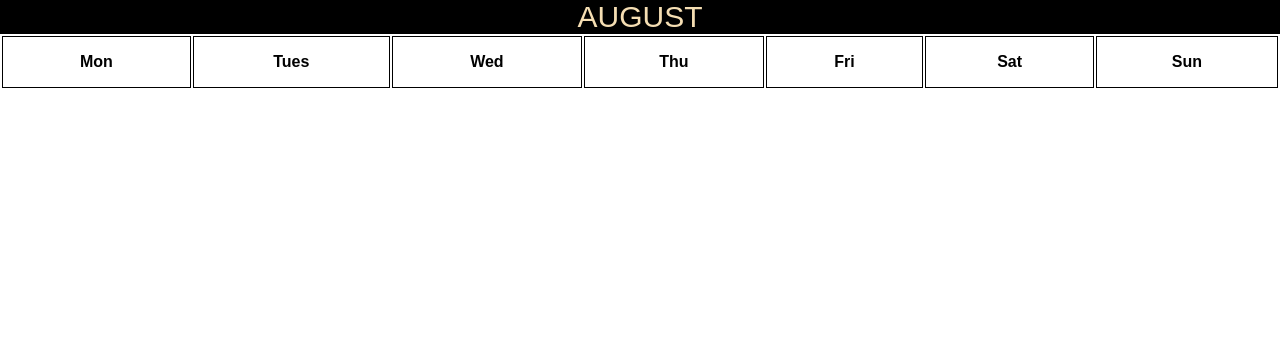
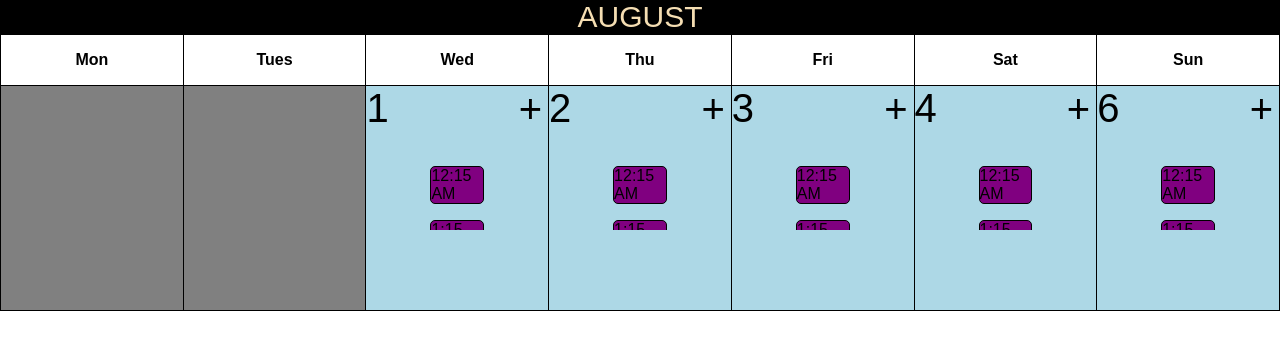
Before and after one commit to Henelllis/React-Calendar, a React app: page / in a window 1280 px wide. Shown: the top 350 px of the page. Built offline with nearby package versions, Linux system fonts and the light colour scheme; the HTML template or start-up script is replaced by a standard one.

Commit message:
Intial mock up of Calendar

```diff
--- a/src/Container/Calendar/Calendar.css
+++ b/src/Container/Calendar/Calendar.css
@@ -9,6 +9,7 @@
   .table  {
     margin: 0 auto;
     width: 100%;
+    border-collapse: collapse;
 
   }
 
@@ -16,3 +17,80 @@
       border: 1px solid black;
       padding: 1rem 1.25rem
   }
+
+  .calendarDay {
+    border: 1px solid black;
+    display: table-cell;
+    padding: 4rem;
+    width: 14.25743545%;
+
+    background-color:lightblue;
+    height:100%;
+    position: relative;
+}
+
+.dayNumber {
+
+    position: absolute;
+    font-size: 2.5rem;
+    /* height: 100%;
+    width: 100%; */
+    top: 0;
+    left: 0;
+    background: lightblue;
+}
+
+.unUsedDay {
+
+    border: 1px solid black;
+    display: table-cell;
+    padding: 4rem;
+    background-color:grey;
+    width: 14.25743545%;
+    height:100%;
+    position: relative;
+}
+
+.reminderList{
+    list-style-type: none;
+    overflow-y: scroll;
+    height: 4rem;
+    text-align: left;
+    padding-left: 0;
+    padding-bottom: 0;
+}
+
+
+.reminderList li{
+    display: block;
+    border: 1px solid black;
+    border-radius: 5px;
+    margin: 0 auto;
+    background-color: purple;
+
+}
+
+.reminderList li:hover{
+    background-color: red;
+}
+
+.reminderList li:not(:last-child){
+    margin-bottom: 1rem;
+}
+
+
+.exitButton {
+    position: absolute;
+    top: 0;
+    right: 0;
+    background: lightblue;
+    border:none;
+    font-size: 2.5rem;
+    color: black;
+}
+
+
+.exitButton:hover {
+
+    color: pink;
+}
--- a/src/Container/Calendar/Calendar.js
+++ b/src/Container/Calendar/Calendar.js
@@ -16,6 +16,60 @@ class Calendar extends Component {
             <span className ={styles.monthHeader}> AUGUST </span>
             <table className={styles.table}>
                 <CalenderHeader/>
+            <tr>
+                <td  className={styles.unUsedDay}> </td>
+                <td  className={styles.unUsedDay}> </td>
+                <td className={styles.calendarDay}>
+                    <div className={styles.dayNumber}>1</div>
+                    <button className={styles.exitButton}>  + </button>
+                    <ul className={styles.reminderList}>
+                        <li>12:15 AM</li>
+                        <li>1:15 AM</li>
+                        <li>2:15 AM</li>
+                        <li>3:15 AM</li>
+                    </ul>
+                 </td>
+                 <td className={styles.calendarDay}>
+                    <div className={styles.dayNumber}>2</div>
+                    <button className={styles.exitButton}>  + </button>
+                    <ul className={styles.reminderList}>
+                        <li>12:15 AM</li>
+                        <li>1:15 AM</li>
+                        <li>2:15 AM</li>
+                        <li>3:15 AM</li>
+                    </ul>
+                 </td>
+                 <td className={styles.calendarDay}>
+                    <div className={styles.dayNumber}>3</div>
+                    <button className={styles.exitButton}>  + </button>
+                    <ul className={styles.reminderList}>
+                        <li>12:15 AM</li>
+                        <li>1:15 AM</li>
+                        <li>2:15 AM</li>
+                        <li>3:15 AM</li>
+                    </ul>
+                 </td>
+                 <td className={styles.calendarDay}>
+                    <div className={styles.dayNumber}>4</div>
+                    <button className={styles.exitButton}>  + </button>
+                    <ul className={styles.reminderList}>
+                        <li>12:15 AM</li>
+                        <li>1:15 AM</li>
+                        <li>2:15 AM</li>
+                        <li>3:15 AM</li>
+                    </ul>
+                 </td>
+                 <td className={styles.calendarDay}>
+                    <div className={styles.dayNumber}>6</div>
+                    <button className={styles.exitButton}>  + </button>
+                    <ul className={styles.reminderList}>
+                        <li>12:15 AM</li>
+                        <li>1:15 AM</li>
+                        <li>2:15 AM</li>
+                        <li>3:15 AM</li>
+                    </ul>
+                 </td>
+            </tr>
             </table>
             </div>
         )
```
